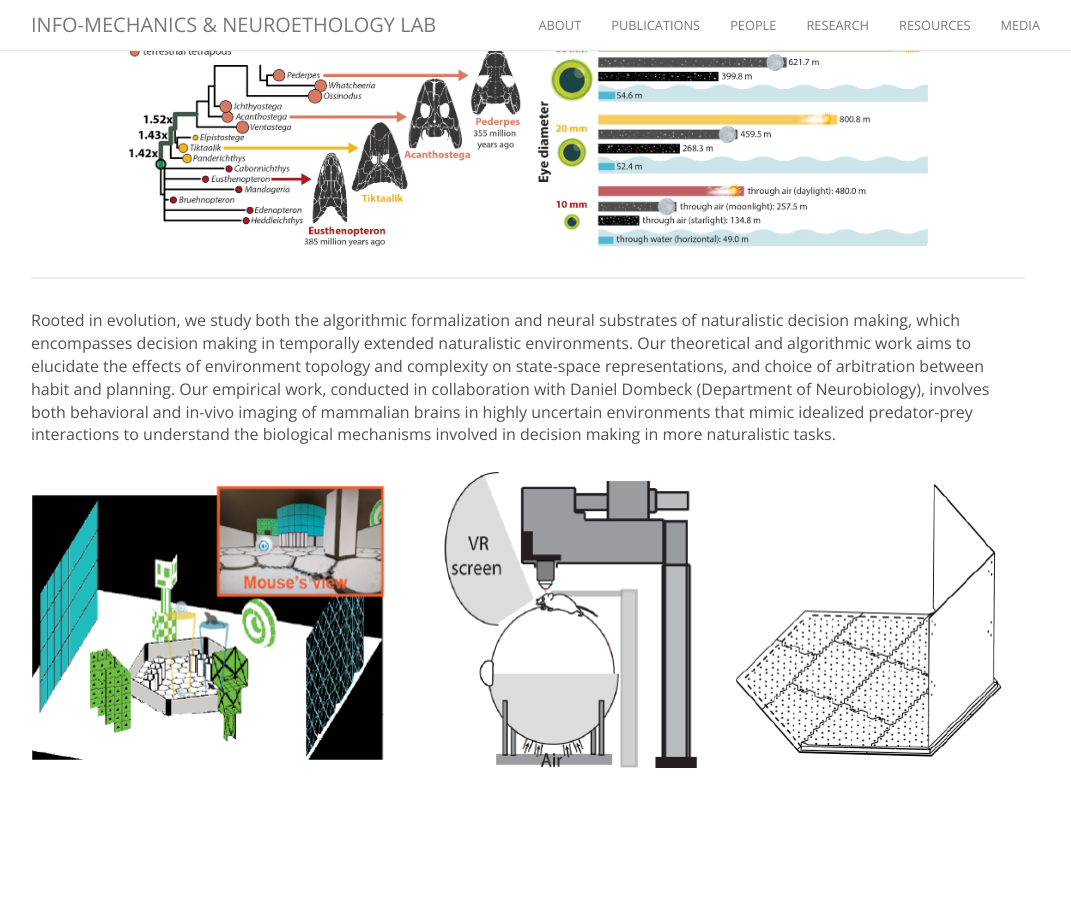
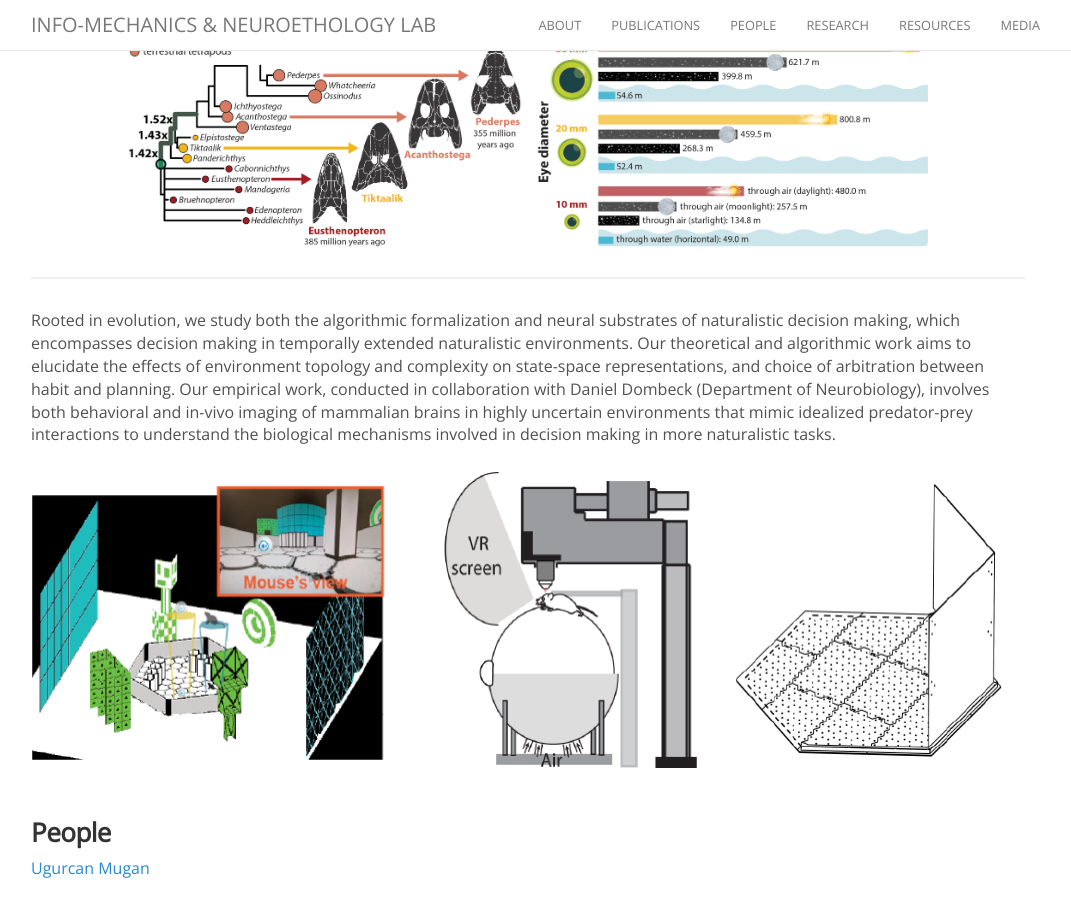
Before and after one commit to maciverlab/maciverlab.github.io, a Jekyll site: the page built from _projects/planning.md, in a window 1280 px wide and 900 px high, scrolled down 1135 px. Shown: the whole window, without its empty margins (112-1183 px from the left). Built offline with Jekyll 4.4.1, drawn with Linux system fonts in a browser that asks for light colours; nearby versions of some CDN libraries; comment, search, counter and statistics services are not loaded; before the commit the page ends 1953 px from its top, so only the background shows below that.

Commit message:
Update planning.md

```diff
--- a/_projects/planning.md
+++ b/_projects/planning.md
@@ -48,3 +48,15 @@ Rooted in  evolution, we study both the algorithmic formalization and neural sub
         </center></figure></td>
   </tr>
 </table>
+
+### People
+
+{% assign people_sorted = site.people | sort: 'joined' %}
+
+<ul style="list-style-position:outside;padding:0px;list-style-type:none;">
+    {% for profile in people_sorted %}
+      {% if profile.project contains "planning" %}
+  <li><a class="name" href="{{ site.baseurl }}{{ profile.url }}">{{ profile.name }}</a></li>
+      {% endif %}
+    {% endfor %}
+</ul>
```
